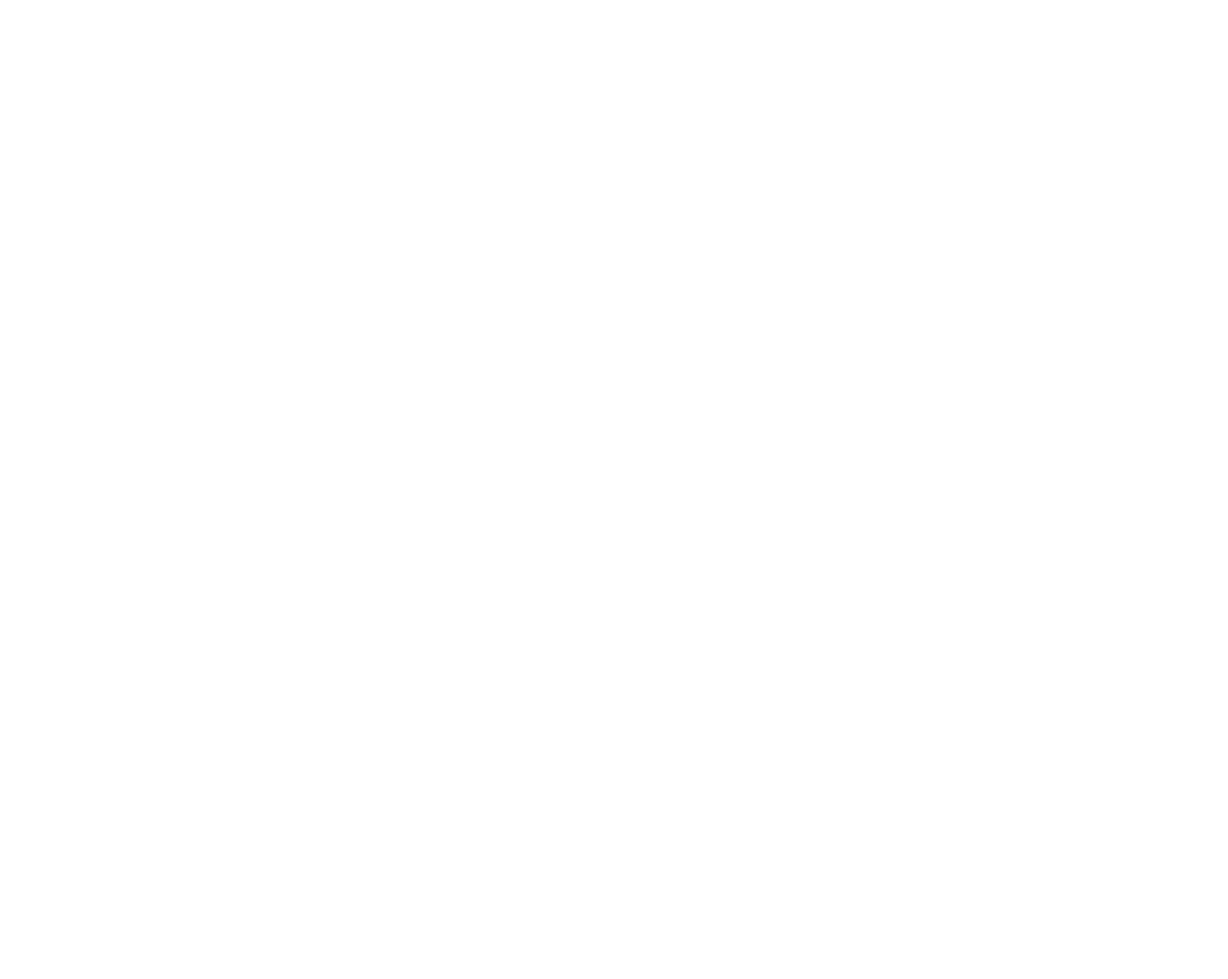
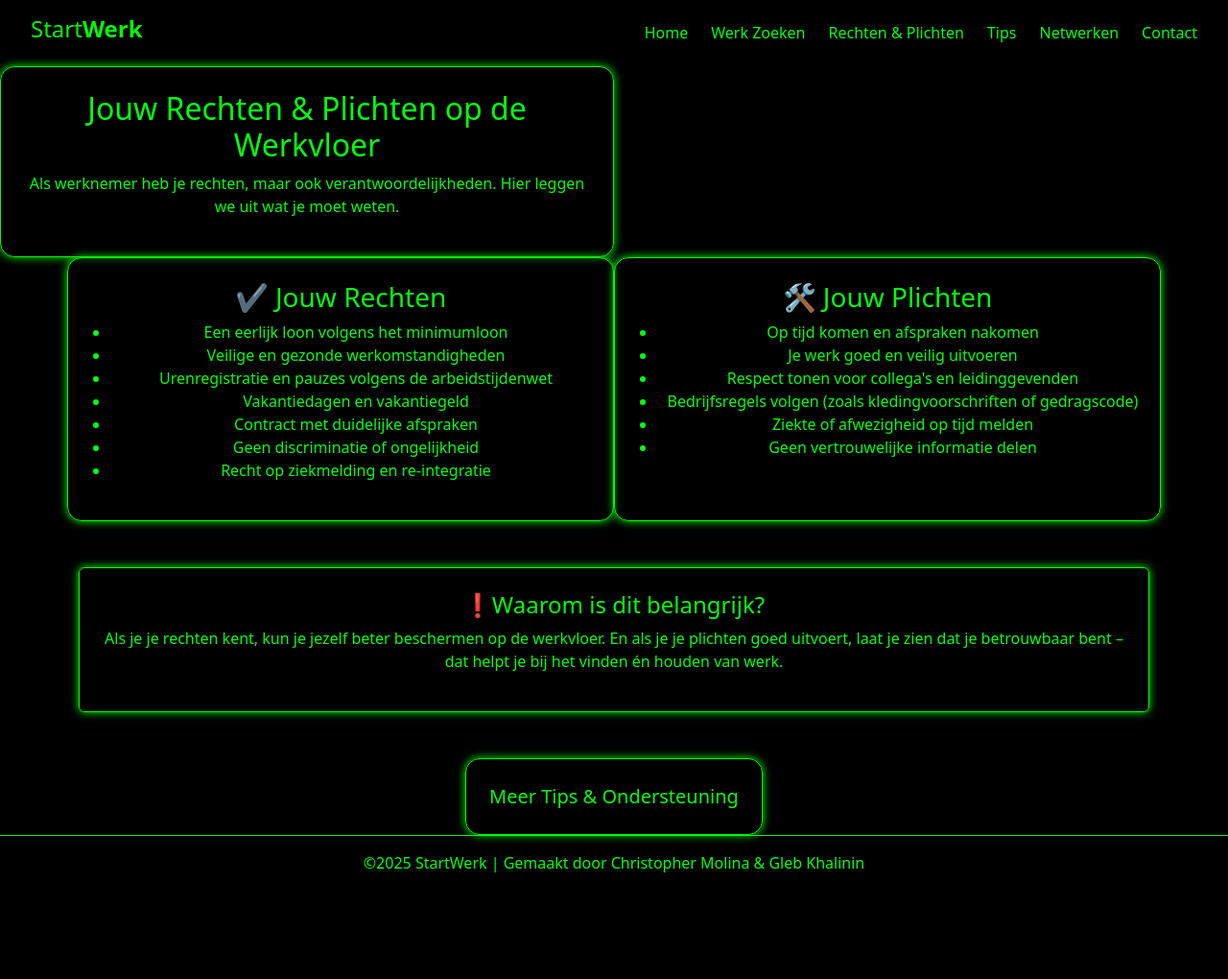
Before and after one commit to Burgerschap/Burgerschap-website.github.io, a plain HTML site: page Rechten_&_Plichten.html in a window 1280 px wide. Shown: the whole page at 96% size. Before the commit the page ends 800 px from the top, so only its background shows below. Drawn offline with nearby package versions, Linux system fonts and the light colour scheme.

```diff
--- a/Rechten_&_Plichten.html
+++ b/Rechten_&_Plichten.html
@@ -0,0 +1,97 @@
+<!DOCTYPE html>
+<html lang="en">
+<head>
+    <meta charset="UTF-8">
+    <meta name="viewport" content="width=device-width, initial-scale=1.0">
+    <link rel="stylesheet" href="/css/style.css">
+    <link href="https://cdn.jsdelivr.net/npm/bootstrap@5.3.8/dist/css/bootstrap.min.css" rel="stylesheet" integrity="sha384-sRIl4kxILFvY47J16cr9ZwB07vP4J8+LH7qKQnuqkuIAvNWLzeN8tE5YBujZqJLB" crossorigin="anonymous">
+    <script src="https://cdn.jsdelivr.net/npm/bootstrap@5.3.8/dist/js/bootstrap.bundle.min.js" integrity="sha384-FKyoEForCGlyvwx9Hj09JcYn3nv7wiPVlz7YYwJrWVcXK/BmnVDxM+D2scQbITxI" crossorigin="anonymous"></script>
+    <title>Burgerschap Opdracht</title>
+</head>
+<body>
+     <header>
+    <nav>
+      <h1 class="logo">Start<strong>Werk</strong></h1>
+      <ul>
+        <li><a href="index.html">Home</a></li>
+        <li><a href="#">Werk Zoeken</a></li>
+        <li><a href="Rechten_&_Plichten.html">Rechten & Plichten</a></li>
+        <li><a href="Tips_&_Ondersteuning.html">Tips</a></li>
+        <li><a href="#">Netwerken</a></li>
+        <li><a href="#">Contact</a></li>
+      </ul>
+    </nav>
+  </header>
+
+  <main class="main">
+  <section class="col-md-6  text-center" style="background: rgba(0, 0, 0, 0.4);
+  border: 1px solid var(--primary-color);
+  border-radius: 15px;
+  padding: 1.5rem;
+   text-align: center;
+  box-shadow: 0 0 10px var(--primary-color);
+  transition: transform 0.3s;
+  color: var(--text-color);">
+    <h2>Jouw Rechten & Plichten op de Werkvloer</h2>
+    <p>Als werknemer heb je rechten, maar ook verantwoordelijkheden. Hier leggen we uit wat je moet weten.</p>
+  </section>
+
+  <section class="rights-responsibilities container">
+    <div class="row mb-5">
+      <div class="col-md-6 info-box">
+        <h3>✔️ Jouw Rechten</h3>
+        <ul>
+          <li>Een eerlijk loon volgens het minimumloon</li>
+          <li>Veilige en gezonde werkomstandigheden</li>
+          <li>Urenregistratie en pauzes volgens de arbeidstijdenwet</li>
+          <li>Vakantiedagen en vakantiegeld</li>
+          <li>Contract met duidelijke afspraken</li>
+          <li>Geen discriminatie of ongelijkheid</li>
+          <li>Recht op ziekmelding en re-integratie</li>
+        </ul>
+      </div>
+      <div class="col-md-6 info-box">
+        <h3>🛠️ Jouw Plichten</h3>
+        <ul>
+          <li>Op tijd komen en afspraken nakomen</li>
+          <li>Je werk goed en veilig uitvoeren</li>
+          <li>Respect tonen voor collega's en leidinggevenden</li>
+          <li>Bedrijfsregels volgen (zoals kledingvoorschriften of gedragscode)</li>
+          <li>Ziekte of afwezigheid op tijd melden</li>
+          <li>Geen vertrouwelijke informatie delen</li>
+        </ul>
+      </div>
+    </div>
+
+    <div class=" p-4 rounded mb-5" style="background: rgba(0, 0, 0, 0.4);
+  border: 1px solid var(--primary-color);
+  border-radius: 15px;
+  padding: 1.5rem;
+   text-align: center;
+  box-shadow: 0 0 10px var(--primary-color);
+  transition: transform 0.3s;
+  color: var(--text-color);">
+      <h4>❗Waarom is dit belangrijk?</h4>
+      <p>Als je je rechten kent, kun je jezelf beter beschermen op de werkvloer. En als je je plichten goed uitvoert, laat je zien dat je betrouwbaar bent – dat helpt je bij het vinden én houden van werk.</p>
+    </div>
+<outro>
+<div class="text-center">
+      <a href="/Tips_&_Ondersteuning.html">
+        <button class="btn btn-lg" style="background: rgba(0, 0, 0, 0.4);
+  border: 1px solid var(--primary-color);
+  border-radius: 15px;
+  padding: 1.5rem;
+   text-align: center;
+  box-shadow: 0 0 10px var(--primary-color);
+  transition: transform 0.3s;
+  color: var(--text-color);">Meer Tips & Ondersteuning</button></a>
+    </div>
+</outro>
+  </section>
+</main>
+
+  <footer>
+    &copy;2025 StartWerk | Gemaakt door Christopher Molina & Gleb Khalinin
+  </footer>
+</body>
+</html>
--- a/css/style.css
+++ b/css/style.css
@@ -45,6 +45,7 @@ nav a {
   transition: color 0.3s;
 }
 
+
 nav a:hover {
   color: var(--primary-color);
 }
@@ -70,6 +71,18 @@ nav a:hover {
   text-decoration: none;
   font-weight: bold;
   transition: background 0.3s;
+}
+
+.info-box{
+  background: rgba(0, 0, 0, 0.4);
+  border: 1px solid var(--primary-color);
+  border-radius: 15px;
+  padding: 1.5rem;
+  width: 280px;
+  text-align: center;
+  box-shadow: 0 0 10px var(--primary-color);
+  transition: transform 0.3s;
+  color: var(--text-color);
 }
 
 .cta-btn:hover {
@@ -107,14 +120,18 @@ nav a:hover {
 }
 
 .main{
+
     background-color: var(--background-color);
+    color: var(--primary-color);
 }
 
 
 footer {
   text-align: center;
+  height: 150px;
   padding: 1rem;
   border-top: 1px solid var(--primary-color);
   background: var(--background-color);
   color: var(--text-color);
+  margin-bottom:0 ;
 }
```
Also changed, not shown: index.html (+5 -5 lines).
